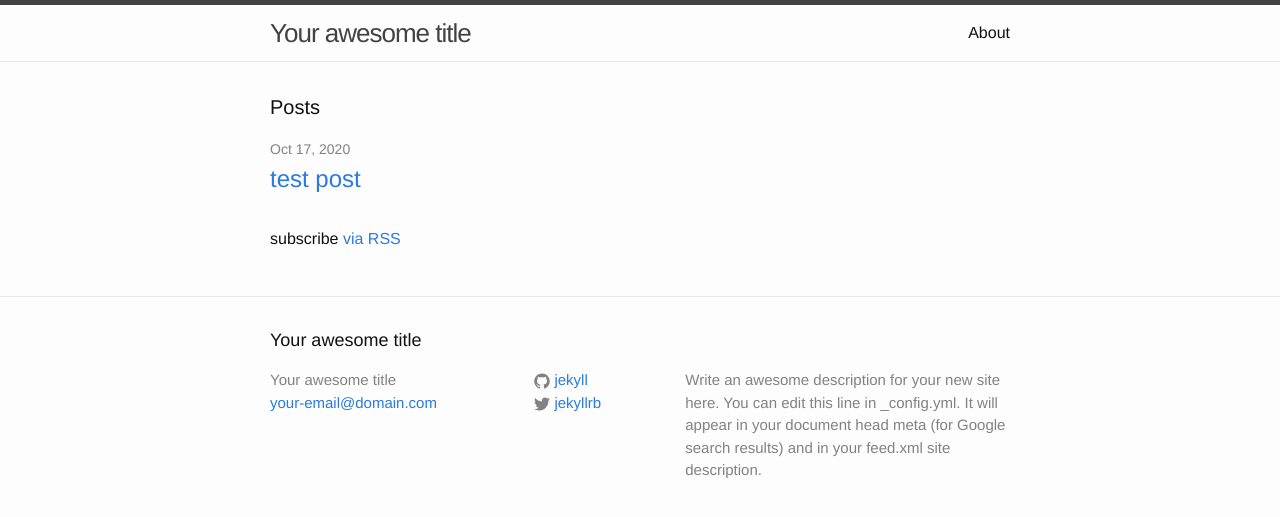
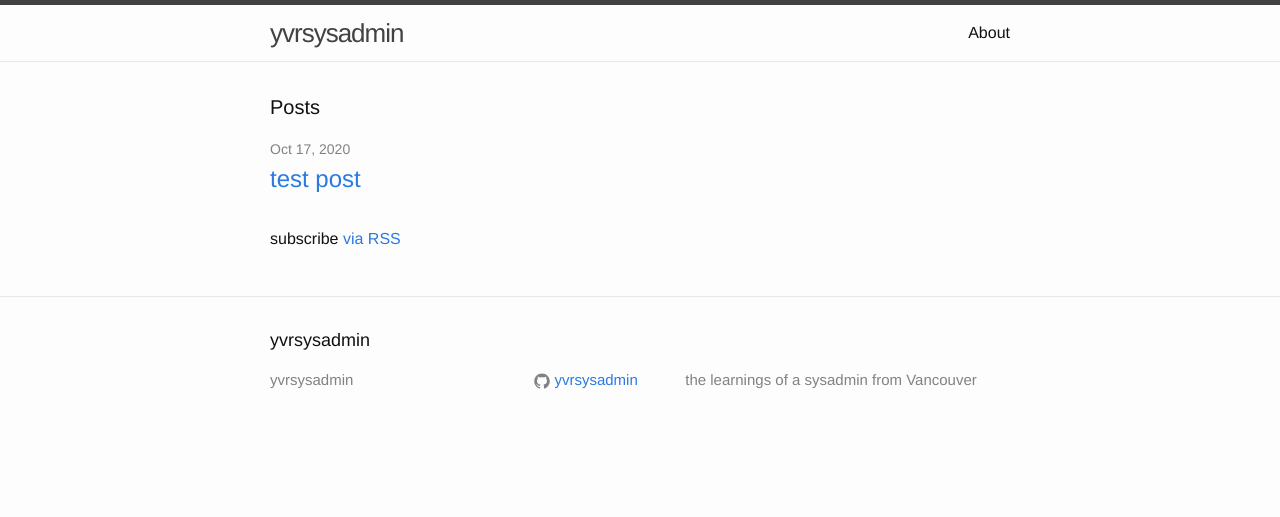
Before and after one commit to yvrsysadmin/yvrsysadmin.github.io, a Jekyll site: the page built from index.html, in a window 1280 px wide. Shown: the top 517 px of the page. Built offline with Jekyll 4.4.1, drawn with Linux system fonts in a browser that asks for light colours.

Commit message:
Update _config.yml

```diff
--- a/_config.yml
+++ b/_config.yml
@@ -6,16 +6,12 @@
 # 'jekyll serve'. If you change this file, please restart the server process.
 
 # Site settings
-title: Your awesome title
-email: your-email@domain.com
+title: yvrsysadmin
 description: > # this means to ignore newlines until "baseurl:"
-  Write an awesome description for your new site here. You can edit this
-  line in _config.yml. It will appear in your document head meta (for
-  Google search results) and in your feed.xml site description.
+  the learnings of a sysadmin from Vancouver
 baseurl: "" # the subpath of your site, e.g. /blog
-url: "http://yourdomain.com" # the base hostname & protocol for your site
-twitter_username: jekyllrb
-github_username:  jekyll
+url: "https://www.yvrsysadmin.com" # the base hostname & protocol for your site
+github_username:  yvrsysadmin
 
 # Build settings
 markdown: kramdown
```
